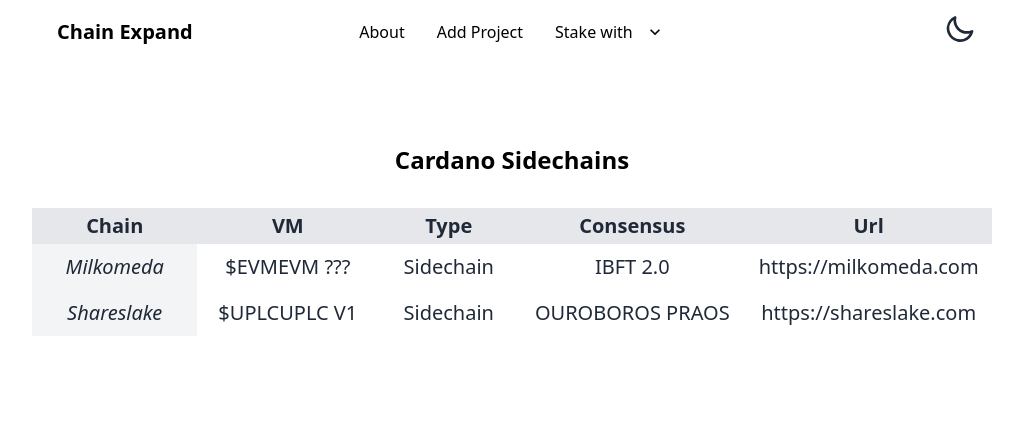
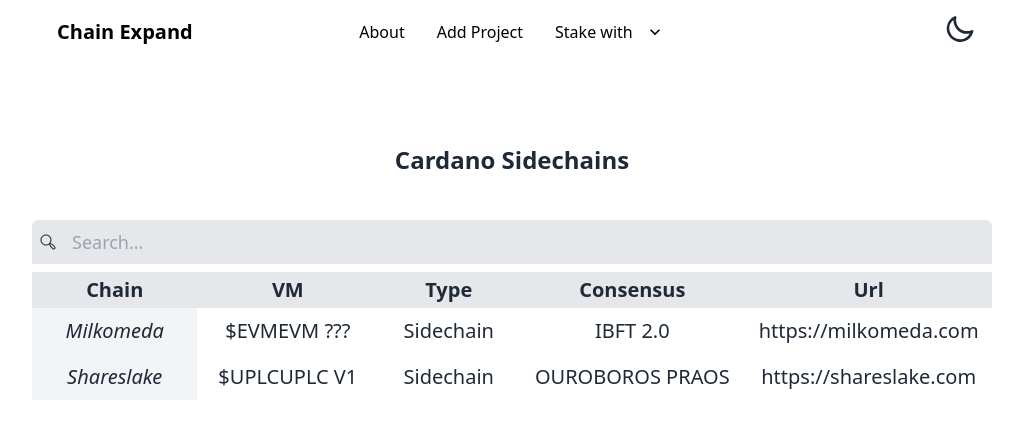
Before and after one commit to boost-pool/cardano-sidechains, a Next.js app: page / in a window 1280 px wide. Shown: the top 428 px of the page, without its empty margins (128-1151 px from the left). Built offline with nearby package versions, Linux system fonts and the light colour scheme.

Commit message:
add search bar

```diff
--- a/components/Table/Table.tsx
+++ b/components/Table/Table.tsx
@@ -17,7 +17,23 @@
 
   return <div className="md:px-20 lg:px-40"
     >
-    <p className="text-2xl text-center pb-8 font-bold text-black dark:text-white">Cardano Sidechains</p>
+    <p className="text-2xl text-center pb-8 font-bold">
+      Cardano Sidechains</p>
+    <fieldset className="w-full space-y-1 my-2">
+      <label htmlFor="Search" className="hidden">Search</label>
+      <div className="relative">
+		<span className="absolute inset-y-0 left-0 flex items-center pl-2 mr-8">
+			<button type="button" title="search" className="mr-4 focus:outline-none ">
+				<svg fill="currentColor" viewBox="0 0 512 512" className="w-4 h-4 dark:text-gray-100">
+					<path
+            d="M479.6,399.716l-81.084-81.084-62.368-25.767A175.014,175.014,0,0,0,368,192c0-97.047-78.953-176-176-176S16,94.953,16,192,94.953,368,192,368a175.034,175.034,0,0,0,101.619-32.377l25.7,62.2L400.4,478.911a56,56,0,1,0,79.2-79.195ZM48,192c0-79.4,64.6-144,144-144s144,64.6,144,144S271.4,336,192,336,48,271.4,48,192ZM456.971,456.284a24.028,24.028,0,0,1-33.942,0l-76.572-76.572-23.894-57.835L380.4,345.771l76.573,76.572A24.028,24.028,0,0,1,456.971,456.284Z"></path>
+				</svg>
+			</button>
+		</span>
+        <input type="text" name="Search" placeholder="Search..."
+               className=" py-2 pl-10 text-lg rounded-t-md w-full focus:outline-none bg-gray-200 dark:bg-gray-900 dark:text-gray-100 focus:dark:bg-gray-900 focus:dark:border-violet-400" />
+      </div>
+    </fieldset>
     {/* @ts-ignore*/}
     <div className="drawer drawer-end">
       <input id="my-drawer-4" type="checkbox" className="drawer-toggle" />
```
